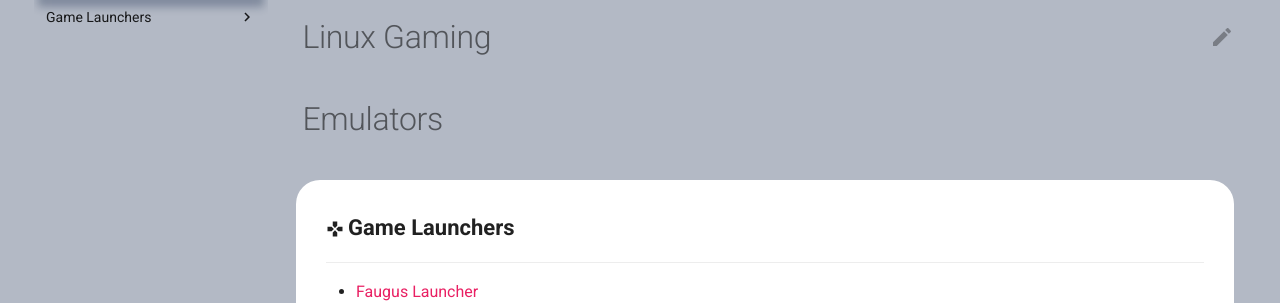
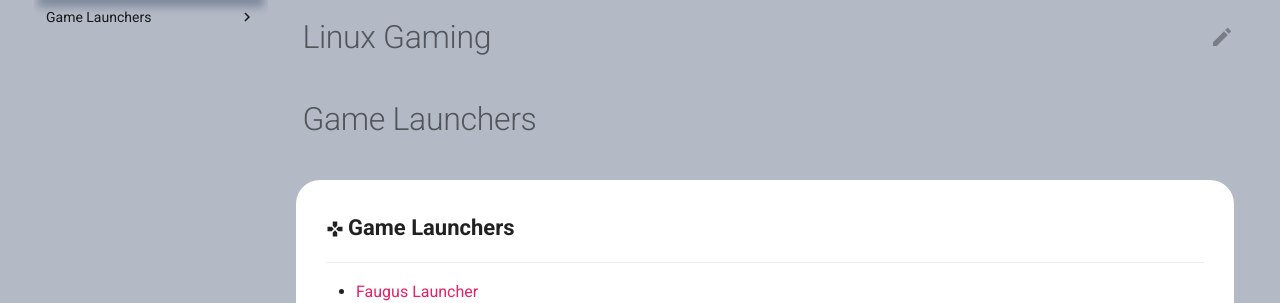
Before and after one commit to emulatoreggs/emulatoreggs, an MkDocs documentation site: the page built from docs/linux-gaming/index.md, in a window 1280 px wide. Shown: the part 179-482 px from the top of the page. Built offline with MkDocs 1.6.1 and Material for MkDocs 9.7.7, drawn with Linux system fonts in a browser that asks for light colours; comment, search, counter and statistics services are not loaded.

Commit message:
docs: update incorrect heading on linux gaming page

```diff
--- a/docs/linux-gaming/index.md
+++ b/docs/linux-gaming/index.md
@@ -1,6 +1,6 @@
 # Linux Gaming
 
-# Emulators
+# Game Launchers
 
 <div class="grid cards _bz" markdown>
 
```
